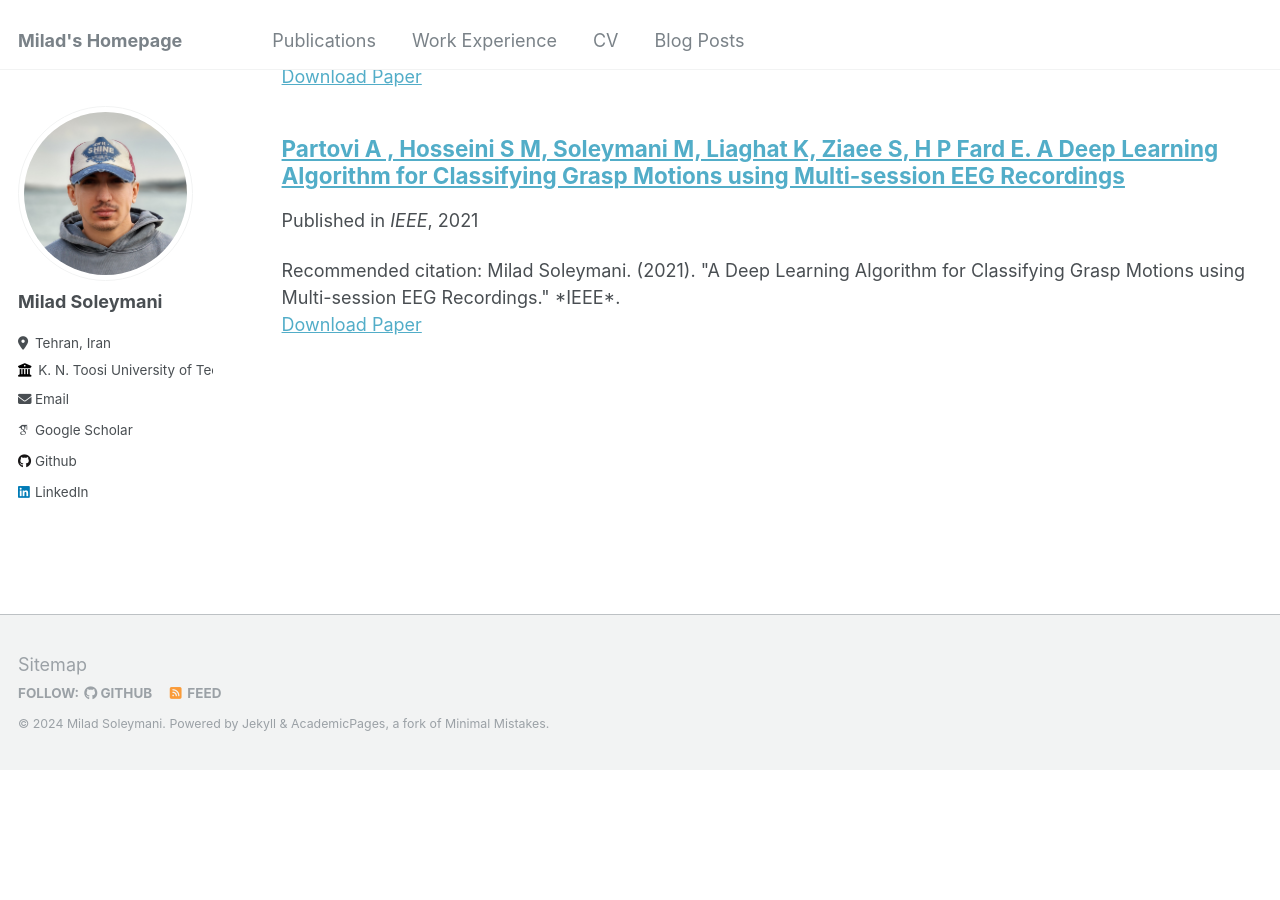
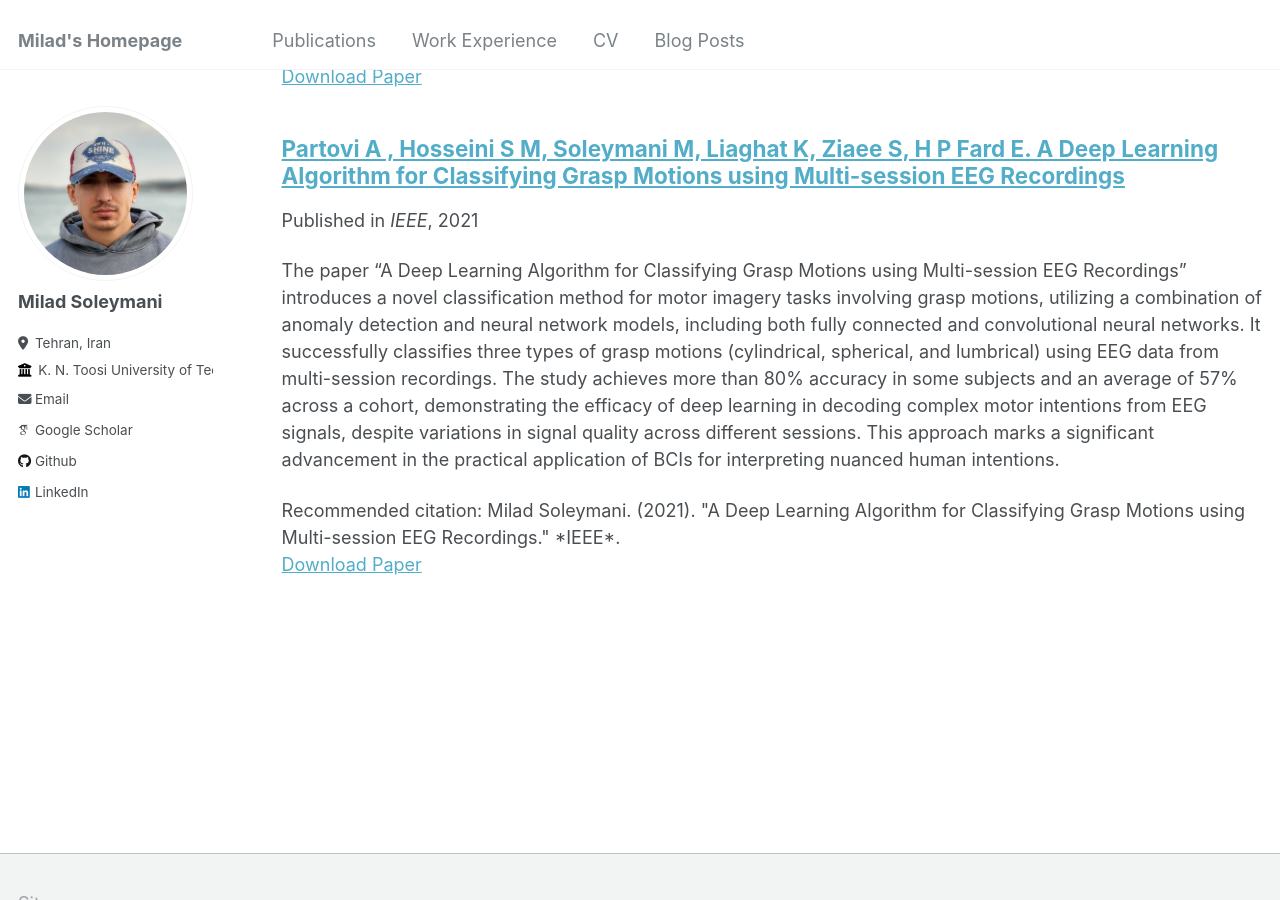
Before and after one commit to MiladSoleymani/Milad-Soleymani, a Jekyll site: the page built from _pages/publications.md, in a window 1280 px wide and 900 px high, scrolled down 492 px. Built offline with Jekyll 4.4.1, drawn with Linux system fonts in a browser that asks for light colours; some web fonts are replaced; before the commit the page ends 1261 px from its top, so only the background shows below that.

Commit message:
Update 2015-10-01-paper-title-number-3.md

```diff
--- a/_publications/2015-10-01-paper-title-number-3.md
+++ b/_publications/2015-10-01-paper-title-number-3.md
@@ -2,7 +2,7 @@
 title: "Partovi A , Hosseini S M, Soleymani M, Liaghat K, Ziaee S, H P Fard E. A Deep Learning Algorithm for Classifying Grasp Motions using Multi-session EEG Recordings"
 collection: publications
 permalink: /publication/2015-10-01-paper-title-number-3
-excerpt: ''
+excerpt: 'The paper "A Deep Learning Algorithm for Classifying Grasp Motions using Multi-session EEG Recordings" introduces a novel classification method for motor imagery tasks involving grasp motions, utilizing a combination of anomaly detection and neural network models, including both fully connected and convolutional neural networks. It successfully classifies three types of grasp motions (cylindrical, spherical, and lumbrical) using EEG data from multi-session recordings. The study achieves more than 80% accuracy in some subjects and an average of 57% across a cohort, demonstrating the efficacy of deep learning in decoding complex motor intentions from EEG signals, despite variations in signal quality across different sessions. This approach marks a significant advancement in the practical application of BCIs for interpreting nuanced human intentions.'
 date: 2021-9-01
 venue: 'IEEE'
 paperurl: 'https://ieeexplore.ieee.org/document/9385295'
```
